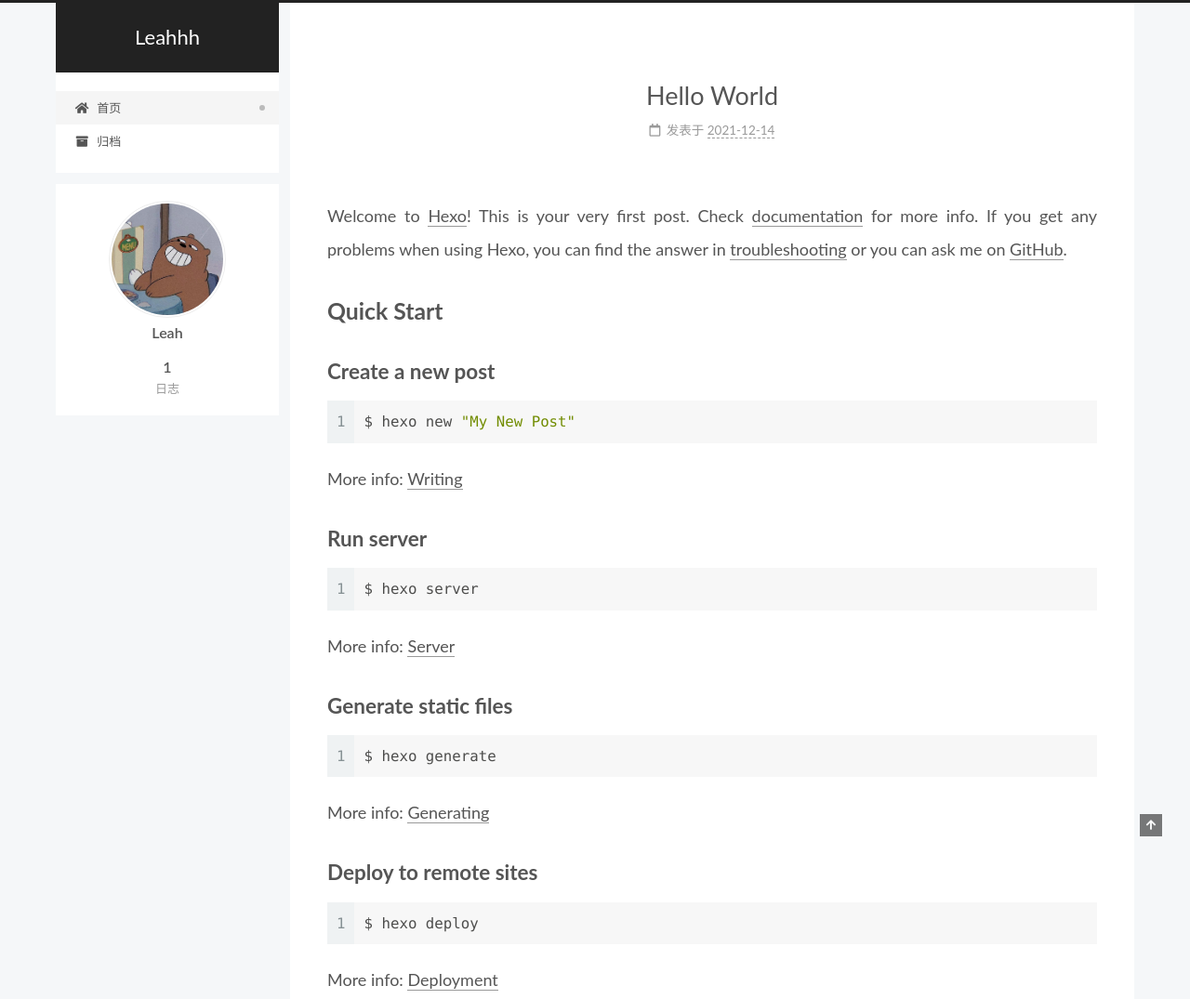
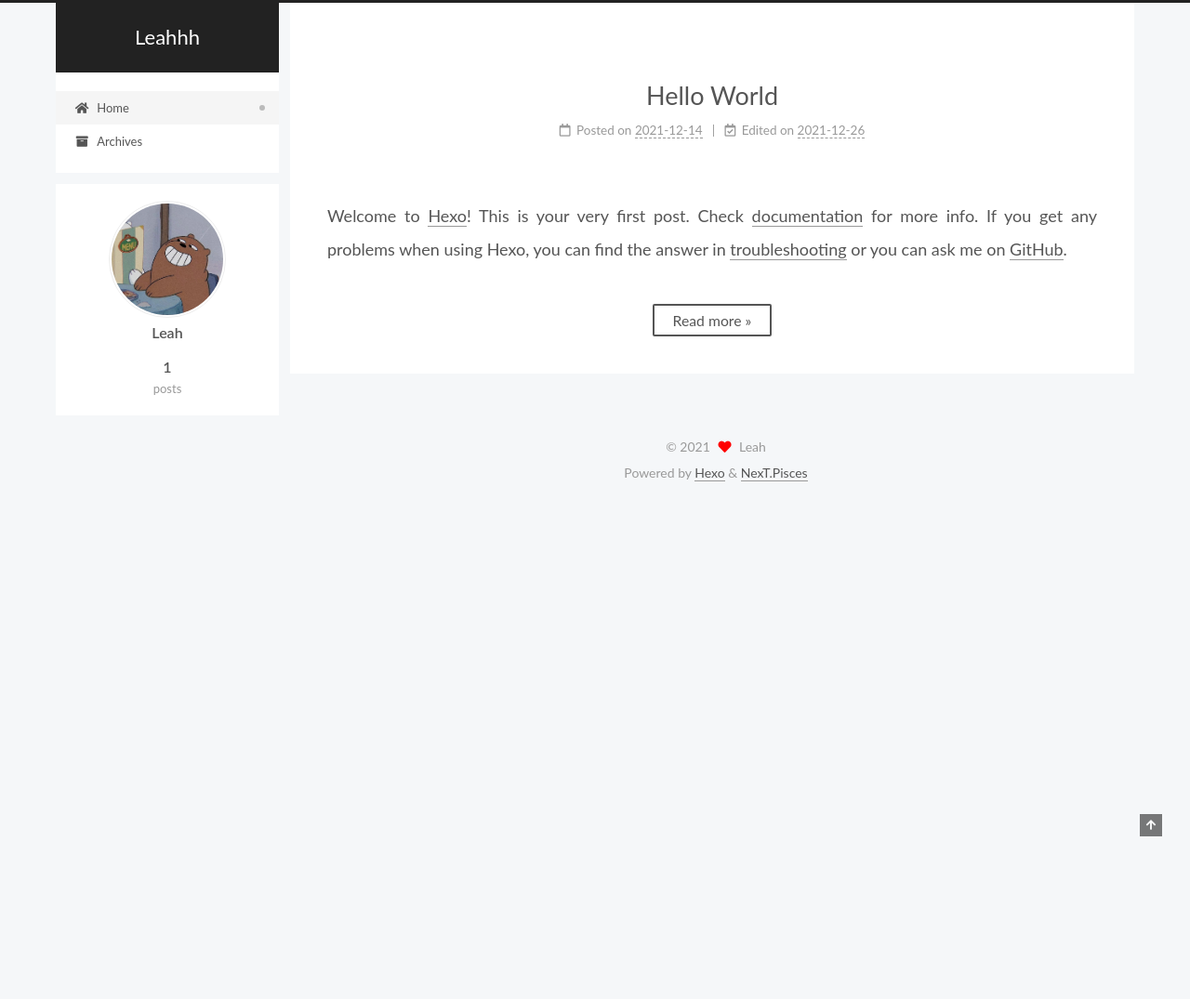
Before and after one commit to leahh817/leahh817.github.io, a plain HTML site: page index.html in a window 1280 px wide. Shown: the top 1075 px of the page at 93% size. After the commit the page ends 800 px from the top, so only its background shows below. Drawn offline with Linux system fonts and the light colour scheme.

Commit message:
Site updated: 2021-12-26 13:44:18

```diff
--- a/css/main.css
+++ b/css/main.css
@@ -1169,7 +1169,7 @@ pre .javascript .function {
 }
 .links-of-author a::before,
 .links-of-author span.exturl::before {
-  background: #f10f09;
+  background: #6a3eff;
   border-radius: 50%;
   content: ' ';
   display: inline-block;
--- a/index.html
+++ b/index.html
@@ -1,5 +1,5 @@
 <!DOCTYPE html>
-<html lang="zh-CN">
+<html lang="en">
 <head>
   <meta charset="UTF-8">
 <meta name="viewport" content="width=device-width, initial-scale=1, maximum-scale=2">
@@ -24,7 +24,7 @@
 <meta property="og:title" content="Leahhh">
 <meta property="og:url" content="http://example.com/index.html">
 <meta property="og:site_name" content="Leahhh">
-<meta property="og:locale" content="zh_CN">
+<meta property="og:locale" content="en_US">
 <meta property="article:author" content="Leah">
 <meta name="twitter:card" content="summary">
 
@@ -37,7 +37,7 @@
     sidebar: "",
     isHome : true,
     isPost : false,
-    lang   : 'zh-CN'
+    lang   : 'en'
   };
 </script>
 
@@ -81,7 +81,7 @@
     <header class="header" itemscope itemtype="http://schema.org/WPHeader">
       <div class="header-inner"><div class="site-brand-container">
   <div class="site-nav-toggle">
-    <div class="toggle" aria-label="切换导航栏">
+    <div class="toggle" aria-label="Toggle navigation bar">
       <span class="toggle-line toggle-line-first"></span>
       <span class="toggle-line toggle-line-middle"></span>
       <span class="toggle-line toggle-line-last"></span>
@@ -110,12 +110,12 @@
   <ul id="menu" class="main-menu menu">
         <li class="menu-item menu-item-home">
 
-    <a href="/" rel="section"><i class="fa fa-home fa-fw"></i>首页</a>
+    <a href="/" rel="section"><i class="fa fa-home fa-fw"></i>Home</a>
 
   </li>
         <li class="menu-item menu-item-archives">
 
-    <a href="/archives/" rel="section"><i class="fa fa-archive fa-fw"></i>归档</a>
+    <a href="/archives/" rel="section"><i class="fa fa-archive fa-fw"></i>Archives</a>
 
   </li>
   </ul>
@@ -144,7 +144,7 @@
 
 
 
-  <article itemscope itemtype="http://schema.org/Article" class="post-block" lang="zh-CN">
+  <article itemscope itemtype="http://schema.org/Article" class="post-block" lang="en">
     <link itemprop="mainEntityOfPage" href="http://example.com/2021/12/14/hello-world/">
 
     <span hidden itemprop="author" itemscope itemtype="http://schema.org/Person">
@@ -167,10 +167,17 @@
               <span class="post-meta-item-icon">
                 <i class="far fa-calendar"></i>
               </span>
-              <span class="post-meta-item-text">发表于</span>
+              <span class="post-meta-item-text">Posted on</span>
 
-              <time title="创建时间：2021-12-14 22:17:59" itemprop="dateCreated datePublished" datetime="2021-12-14T22:17:59+08:00">2021-12-14</time>
+              <time title="Created: 2021-12-14 22:17:59" itemprop="dateCreated datePublished" datetime="2021-12-14T22:17:59+08:00">2021-12-14</time>
             </span>
+              <span class="post-meta-item">
+                <span class="post-meta-item-icon">
+                  <i class="far fa-calendar-check"></i>
+                </span>
+                <span class="post-meta-item-text">Edited on</span>
+                <time title="Modified: 2021-12-26 13:35:16" itemprop="dateModified" datetime="2021-12-26T13:35:16+08:00">2021-12-26</time>
+              </span>
 
 
 
@@ -184,18 +191,13 @@
 
 
           <p>Welcome to <a target="_blank" rel="noopener" href="https://hexo.io/">Hexo</a>! This is your very first post. Check <a target="_blank" rel="noopener" href="https://hexo.io/docs/">documentation</a> for more info. If you get any problems when using Hexo, you can find the answer in <a target="_blank" rel="noopener" href="https://hexo.io/docs/troubleshooting.html">troubleshooting</a> or you can ask me on <a target="_blank" rel="noopener" href="https://github.com/hexojs/hexo/issues">GitHub</a>.</p>
-<h2 id="Quick-Start"><a href="#Quick-Start" class="headerlink" title="Quick Start"></a>Quick Start</h2><h3 id="Create-a-new-post"><a href="#Create-a-new-post" class="headerlink" title="Create a new post"></a>Create a new post</h3><figure class="highlight bash"><table><tr><td class="gutter"><pre><span class="line">1</span><br></pre></td><td class="code"><pre><span class="line">$ hexo new <span class="string">&quot;My New Post&quot;</span></span><br></pre></td></tr></table></figure>
-
-<p>More info: <a target="_blank" rel="noopener" href="https://hexo.io/docs/writing.html">Writing</a></p>
-<h3 id="Run-server"><a href="#Run-server" class="headerlink" title="Run server"></a>Run server</h3><figure class="highlight bash"><table><tr><td class="gutter"><pre><span class="line">1</span><br></pre></td><td class="code"><pre><span class="line">$ hexo server</span><br></pre></td></tr></table></figure>
-
-<p>More info: <a target="_blank" rel="noopener" href="https://hexo.io/docs/server.html">Server</a></p>
-<h3 id="Generate-static-files"><a href="#Generate-static-files" class="headerlink" title="Generate static files"></a>Generate static files</h3><figure class="highlight bash"><table><tr><td class="gutter"><pre><span class="line">1</span><br></pre></td><td class="code"><pre><span class="line">$ hexo generate</span><br></pre></td></tr></table></figure>
-
-<p>More info: <a target="_blank" rel="noopener" href="https://hexo.io/docs/generating.html">Generating</a></p>
-<h3 id="Deploy-to-remote-sites"><a href="#Deploy-to-remote-sites" class="headerlink" title="Deploy to remote sites"></a>Deploy to remote sites</h3><figure class="highlight bash"><table><tr><td class="gutter"><pre><span class="line">1</span><br></pre></td><td class="code"><pre><span class="line">$ hexo deploy</span><br></pre></td></tr></table></figure>
-
-<p>More info: <a target="_blank" rel="noopener" href="https://hexo.io/docs/one-command-deployment.html">Deployment</a></p>
+          <!--noindex-->
+            <div class="post-button">
+              <a class="btn" href="/2021/12/14/hello-world/#more" rel="contents">
+                Read more &raquo;
+              </a>
+            </div>
+          <!--/noindex-->
 
 
     </div>
@@ -255,10 +257,10 @@
 
       <ul class="sidebar-nav motion-element">
         <li class="sidebar-nav-toc">
-          文章目录
+          Table of Contents
         </li>
         <li class="sidebar-nav-overview">
-          站点概览
+          Overview
         </li>
       </ul>
 
@@ -280,7 +282,7 @@
           <a href="/archives/">
 
           <span class="site-state-item-count">1</span>
-          <span class="site-state-item-name">日志</span>
+          <span class="site-state-item-name">posts</span>
         </a>
       </div>
   </nav>
@@ -313,7 +315,7 @@
   </span>
   <span class="author" itemprop="copyrightHolder">Leah</span>
 </div>
-  <div class="powered-by">由 <a href="https://hexo.io/" class="theme-link" rel="noopener" target="_blank">Hexo</a> & <a href="https://pisces.theme-next.org/" class="theme-link" rel="noopener" target="_blank">NexT.Pisces</a> 强力驱动
+  <div class="powered-by">Powered by <a href="https://hexo.io/" class="theme-link" rel="noopener" target="_blank">Hexo</a> & <a href="https://pisces.theme-next.org/" class="theme-link" rel="noopener" target="_blank">NexT.Pisces</a>
   </div>
 
 
```
Also changed, not shown: 2021/12/14/hello-world/index.html (+25 -16 lines), archives/2021/12/index.html (+12 -12 lines), archives/2021/index.html (+12 -12 lines), archives/index.html (+12 -12 lines).
